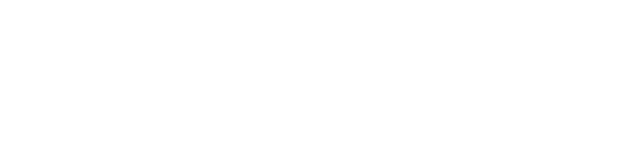
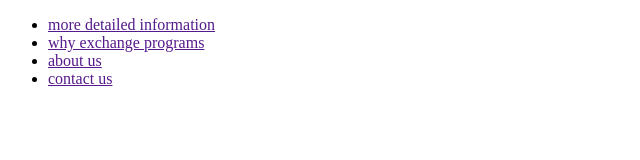
Before and after one commit to Joeylee107/project, a plain HTML site: page project.html in a window 1280 px wide. Shown: the whole page, without its empty margins (0-640 px from the left). Drawn offline with nearby package versions, Linux system fonts and the light colour scheme.

Commit message:
added top menu

```diff
--- a/project.html
+++ b/project.html
@@ -8,5 +8,16 @@
 	</head>
 
 	<body>
+		<div id="menu">
+			<nav class="center">
+				<ul>
+					<li><a href="">more detailed information</a></li>
+					<li><a href="">why exchange programs</a></li>
+					<li><a href="">about us</a></li>
+					<li><a href="">contact us</a></li>
+				</ul>
+			</nav>
+		</div>
+
 	</body>
 </html>
```
